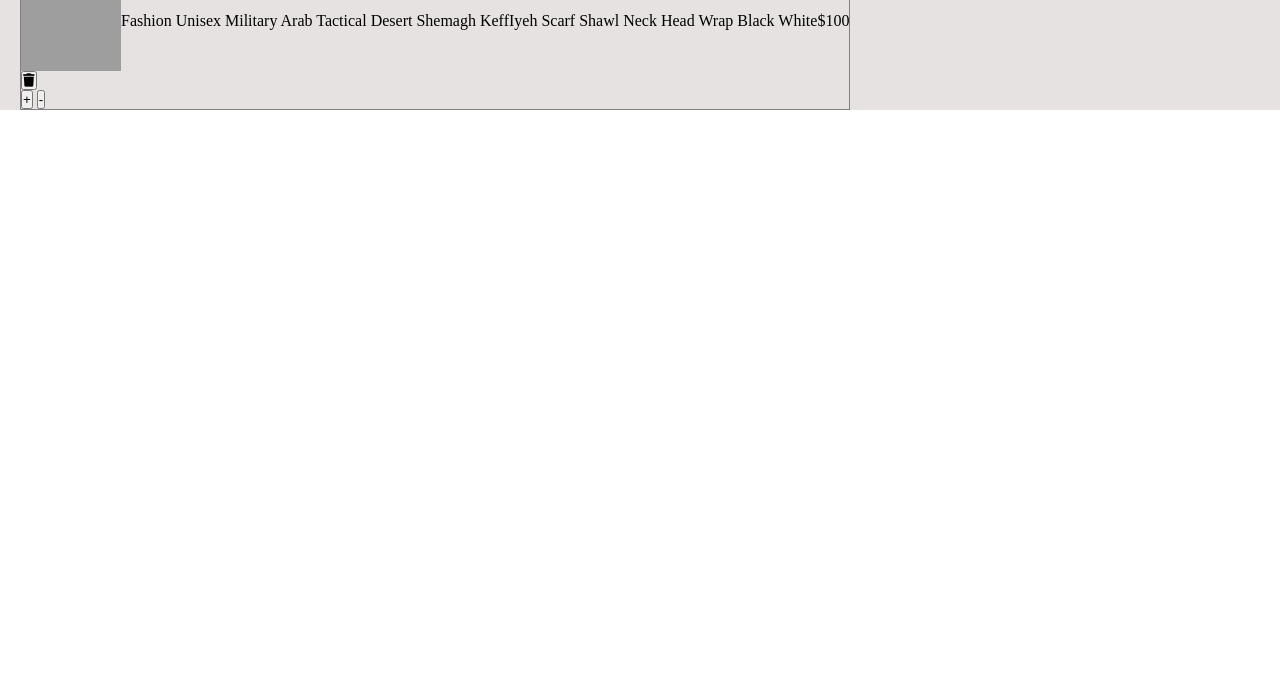
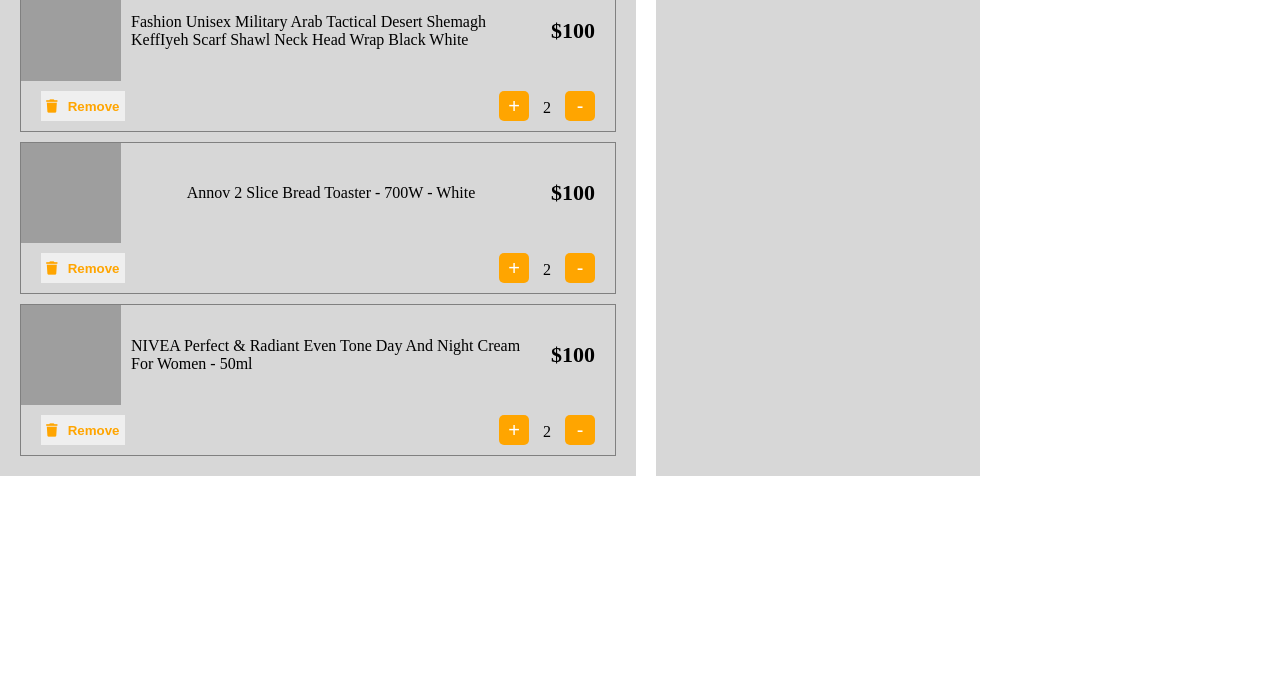
Before and after one commit to CGAJAY/shopping-cart, a plain HTML site: page index.html in a window 1280 px wide. Shown: the part 107-800 px from the top of the page. Drawn offline with Linux system fonts and the light colour scheme; grey boxes are pictures that could not be loaded.

Commit message:
added basic styles for the items

```diff
--- a/index.html
+++ b/index.html
@@ -14,22 +14,63 @@
 			<div class="items">
 				<div class="item">
 					<div class="row1">
-						<img src="https://ke.jumia.is/unsafe/fit-in/500x500/filters:fill(white)/product/48/647569/1.jpg?0630" class="card-img-top" alt="...">
+						<img src="https://ke.jumia.is/unsafe/fit-in/500x500/filters:fill(white)/product/48/647569/1.jpg?0630" alt="...">
 						<p class="item-name">Fashion Unisex Military Arab Tactical Desert Shemagh KeffIyeh Scarf Shawl Neck Head Wrap Black White</p>
-						<span id="amount">$100</span>
+						<span class="amount">$100</span>
 					</div>
 					<div class="row2">
-						<button>
-							<i class="fa-solid fa-trash"></i>
+						<button class="remove-btn">
+							<i class="fa-solid fa-trash"></i>Remove
 						</button>
 						<div>
 							<button class="btn">+</button>
+							<span class="quantity">2</span>
+							<button class="btn">-</button>
+						</div>
+					</div>
+
+				</div>
+
+				<div class="item">
+					<div class="row1">
+						<img src="https://ke.jumia.is/unsafe/fit-in/150x150/filters:fill(white)/product/09/7687951/1.jpg?0941" alt="...">
+						<p class="item-name">Annov 2 Slice Bread Toaster - 700W - White</p>
+						<span class="amount">$100</span>
+					</div>
+					<div class="row2">
+						<button class="remove-btn">
+							<i class="fa-solid fa-trash"></i>Remove
+						</button>
+						<div>
+							<button class="btn">+</button>
+							<span class="quantity">2</span>
+							<button class="btn">-</button>
+						</div>
+					</div>
+
+				</div>
+
+				<div class="item">
+					<div class="row1">
+						<img src="https://ke.jumia.is/unsafe/fit-in/150x150/filters:fill(white)/product/03/082586/1.jpg?3405"  alt="...">
+						<p class="item-name">NIVEA Perfect & Radiant Even Tone Day And Night Cream For Women - 50ml</p>
+						<span class="amount">$100</span>
+					</div>
+					<div class="row2">
+						<button class="remove-btn">
+							<i class="fa-solid fa-trash"></i>Remove
+						</button>
+						<div>
+							<button class="btn">+</button>
+							<span class="quantity">2</span>
 							<button class="btn">-</button>
 						</div>
 					</div>
 
 				</div>
 			</div>
+
+
 		</div>
 
 		<div class="total">
--- a/style.css
+++ b/style.css
@@ -5,12 +5,9 @@
 }
 .container{
 	display: flex;
+	gap: 20px;
 	max-width: 1440px;
-	background-color: rgb(230, 226, 226);
 	margin: 0 auto;
-}
-.items-cont{
-	margin-right: 10px;
 }
 h1{
 	text-align: center;
@@ -20,14 +17,77 @@ img{
 	width: 100px;
 	height: 100px;
 }
+.items-cont{
+	background-color: rgb(215, 215, 215);
+	padding: 10px 20px;
+}
 .item{
 	border: 1px solid gray;
 	display: flex;
 	flex-direction: column;
-	margin: 0 20px;
+	margin: 10px 0;
+}
+.amount{
+	margin-right: 20px;
+	font-size: 22px;
+	font-weight: 900;
 }
 .row1{
 	display: flex;
 	justify-content: space-between;
 	align-items: center;
 }
+.row2{
+	display: flex;
+	justify-content: space-between;
+}
+.row1 p{
+	max-width: 400px;
+	margin-right: 20px;
+	margin-left: 10px;
+}
+.row2{
+	margin: 10px 20px;
+}
+.remove-btn{
+	border: none;
+	padding: 5px;
+	color: orange;
+	font-weight: 700;
+}
+.remove-btn i{
+	margin-right: 10px;
+}
+.remove-btn:hover{
+	background-color: orange;
+	color: white;
+}
+.btn{
+	background-color: orange;
+	border: none;
+	width: 30px;
+	height: 30px;
+	border-radius: 5px;
+	color: white;
+	font-size: 20px;
+}
+.btn:hover{
+	box-shadow: 2px 5px 21px 4px rgba(0,0,0,0.41);
+}
+.quantity{
+	margin: 0 10px;
+}
+
+
+.total{
+	background-color: rgb(215, 215, 215);
+}
+
+
+
+
+@media only screen and (max-width: 768px) {
+	.container{
+		flex-direction: column;
+	}
+}
```
